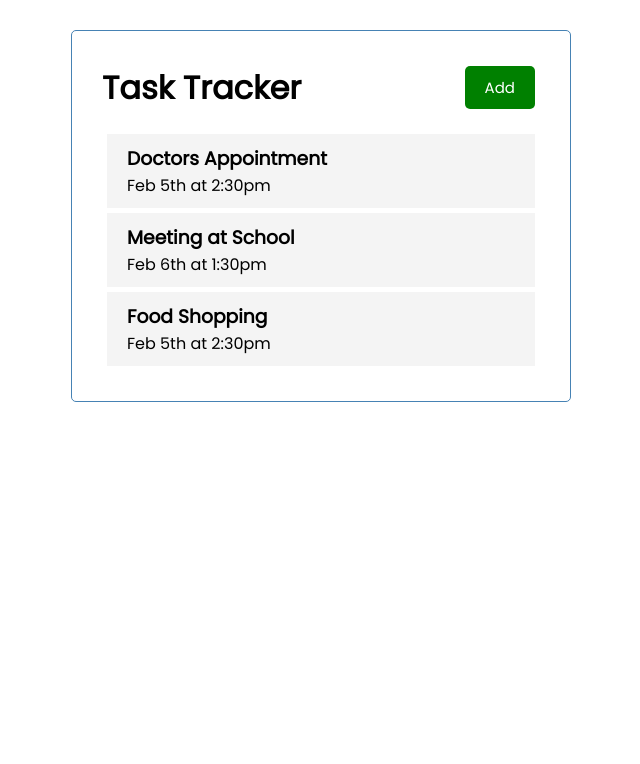
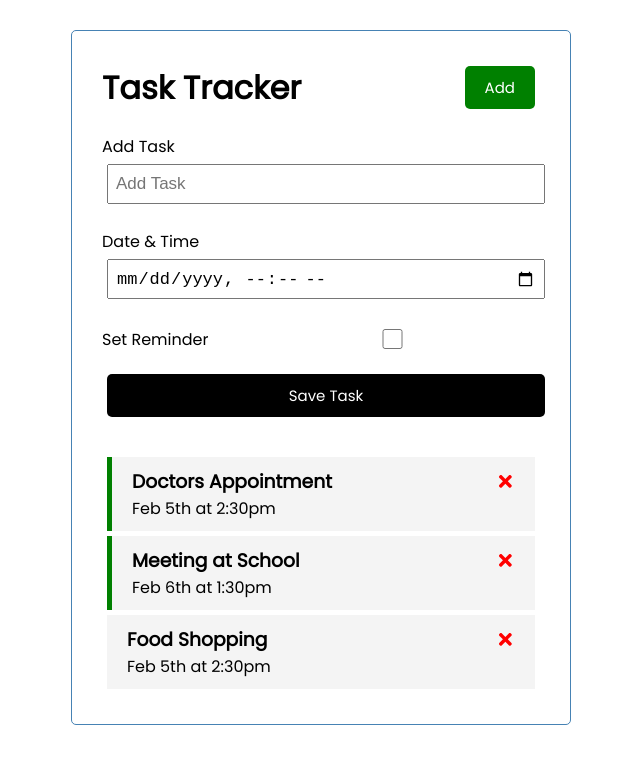
Before and after one commit to oluvercetti/react-task-tracker, a React (Create React App) app: page / in a window 1280 px wide. Shown: the top 764 px of the page, without its empty margins (319-959 px from the left). Built offline with nearby package versions, Linux system fonts and the light colour scheme.

Commit message:
add task page

```diff
--- a/package.json
+++ b/package.json
@@ -8,6 +8,7 @@
     "@testing-library/user-event": "^12.8.3",
     "react": "^17.0.2",
     "react-dom": "^17.0.2",
+    "react-icons": "^4.2.0",
     "react-scripts": "4.0.3",
     "web-vitals": "^1.1.2"
   },
--- a/src/App.js
+++ b/src/App.js
@@ -1,6 +1,7 @@
 import { useState } from "react";
 import Header from "./components/Header";
 import Tasks from "./components/Tasks";
+import AddTask from "./components/AddTask";
 
 function App() {
   const [tasks, setTasks] = useState([
@@ -24,10 +25,33 @@ function App() {
     }
   ])
 
+  //Add Task
+  const addTask = (task) => {
+    const id = Math.floor(Math.random() * 10000) + 1
+    const newTask = {id, ...task}
+    setTasks([...tasks, newTask])
+  }
+
+  //Delete task
+
+  const deleteTask = (id) => {
+    setTasks(tasks.filter((task) => task.id !== id))
+  }
+
+  //Toggle Reminder
+
+  const toggleReminder = (id) => {
+    setTasks(
+      tasks.map((task) =>
+        task.id === id ? { ...task, reminder: !task.reminder} :task)
+        )
+  }
+
   return (
     <div className="container">
       <Header />
-      <Tasks tasks={tasks}/>
+      <AddTask onAdd={addTask}/>
+      {tasks.length > 0 ? (<Tasks tasks={tasks} onDelete={deleteTask} onToggle={toggleReminder}/>) : ('No Tasks To Show')}
     </div>
   );
 }
--- /dev/null
+++ b/src/components/AddTask.js
@@ -0,0 +1,52 @@
+import {useState} from 'react'
+
+const AddTask = ({onAdd}) => {
+
+    const [text, setText] =  useState('')
+    const [day, setDay] = useState('')
+    const [reminder, setReminder] = useState(false)
+
+    const onSubmit = (e) => {
+        e.preventDefault()
+
+        if(!text){
+            alert('Please add a task')
+            return
+        }
+
+        if(!day){
+            alert('Please add a date and time')
+        }
+
+        onAdd({text, day, reminder})
+        setText('')
+        setDay('')
+        setReminder(false)
+    }
+    return (
+        <form className='add-form' onSubmit={onSubmit}>
+            <div className="form-control">
+                <label htmlFor="addTask">Add Task</label>
+                <input type="text" id='addTask' placeholder='Add Task'
+                 value={text}
+                 onChange={(e) => setText(e.target.value)}/>
+            </div>
+            <div className="form-control">
+                <label htmlFor="taskDate">Date & Time</label>
+                <input type="datetime-local" id='taskDate' placeholder='Add Day and Time'
+                 value={day}
+                 onChange={(e) => setDay(e.target.value)}/>
+            </div>
+            <div className="form-control form-control-check">
+                <label htmlFor="taskReminder">Set Reminder</label>
+                <input type="checkbox" id='taskReminder'
+                checked={reminder}
+                 value={reminder}
+                 onChange={(e) => setReminder(e.currentTarget.checked)}/>
+            </div>
+            <button type='submit' className='btn btn-block'> Save Task</button>
+        </form>
+    )
+}
+
+export default AddTask
--- a/src/components/Task.js
+++ b/src/components/Task.js
@@ -1,8 +1,9 @@
+import { FaTimes} from 'react-icons/fa'
 
-const Task = ({ task }) => {
+const Task = ({ task, onDelete, onToggle }) => {
     return (
-        <div className='task'>
-            <h3>{task.text}</h3>
+        <div className={`task ${task.reminder ? 'reminder' : ''}`} onDoubleClick={() => onToggle(task.id)}>
+            <h3>{task.text} <FaTimes style= {{ color: 'red'}} onClick={() => onDelete(task.id)}/></h3>
             <p>{task.day}</p>
         </div>
     )
--- a/src/components/Tasks.js
+++ b/src/components/Tasks.js
@@ -1,10 +1,10 @@
 import Task from "./Task"
 
-const Tasks = ({tasks}) => {
+const Tasks = ({tasks, onDelete, onToggle}) => {
     return (
         <>
-            {tasks.map((task) => (
-                <Task key={task.id} task={task}/>
+            {tasks.map((task) =>(
+                <Task key={task.id} task={task} onDelete={onDelete} onToggle={onToggle}/>
             ))}
         </>
     )
```
Also changed, not shown: 1 other file (tests, documents, lock files or other folders).
